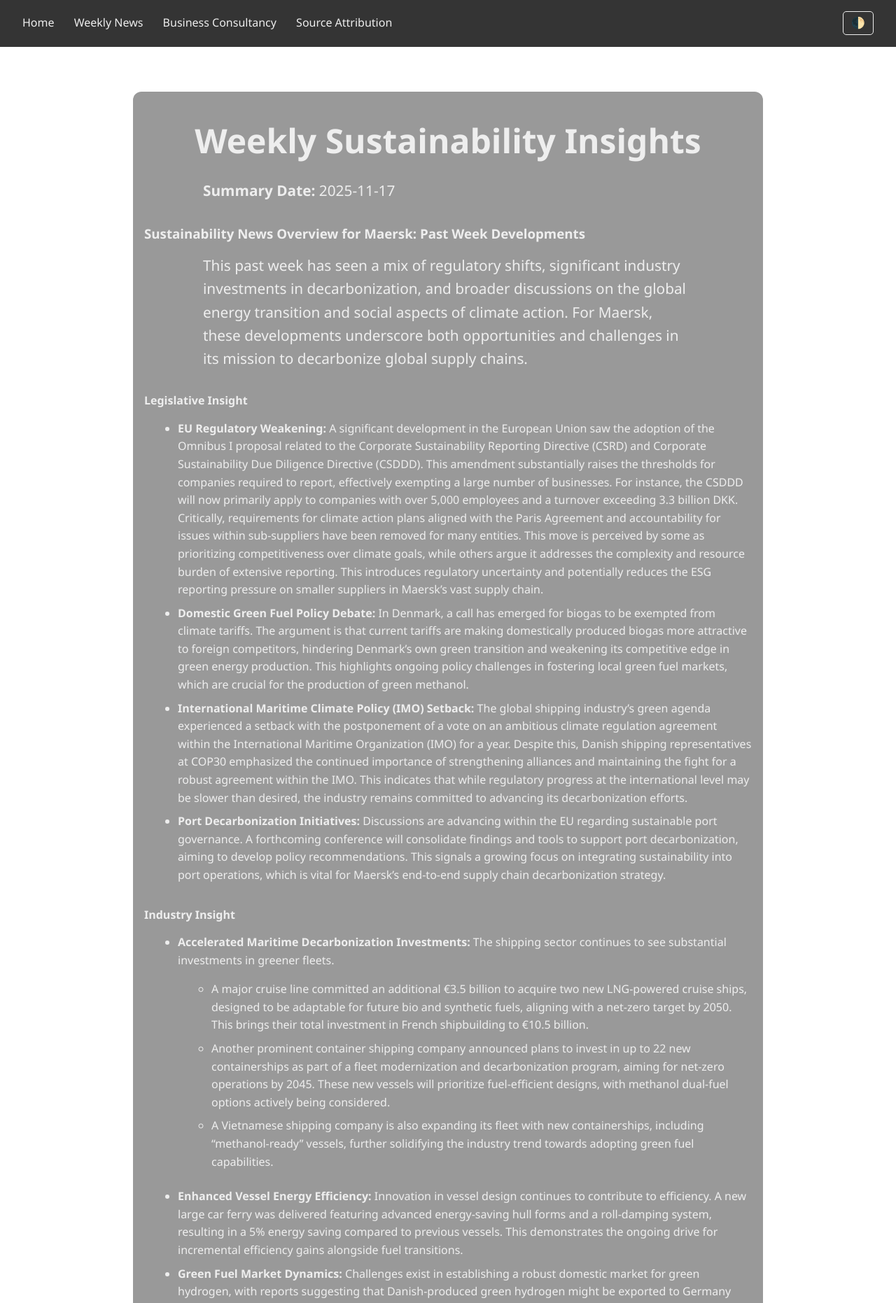
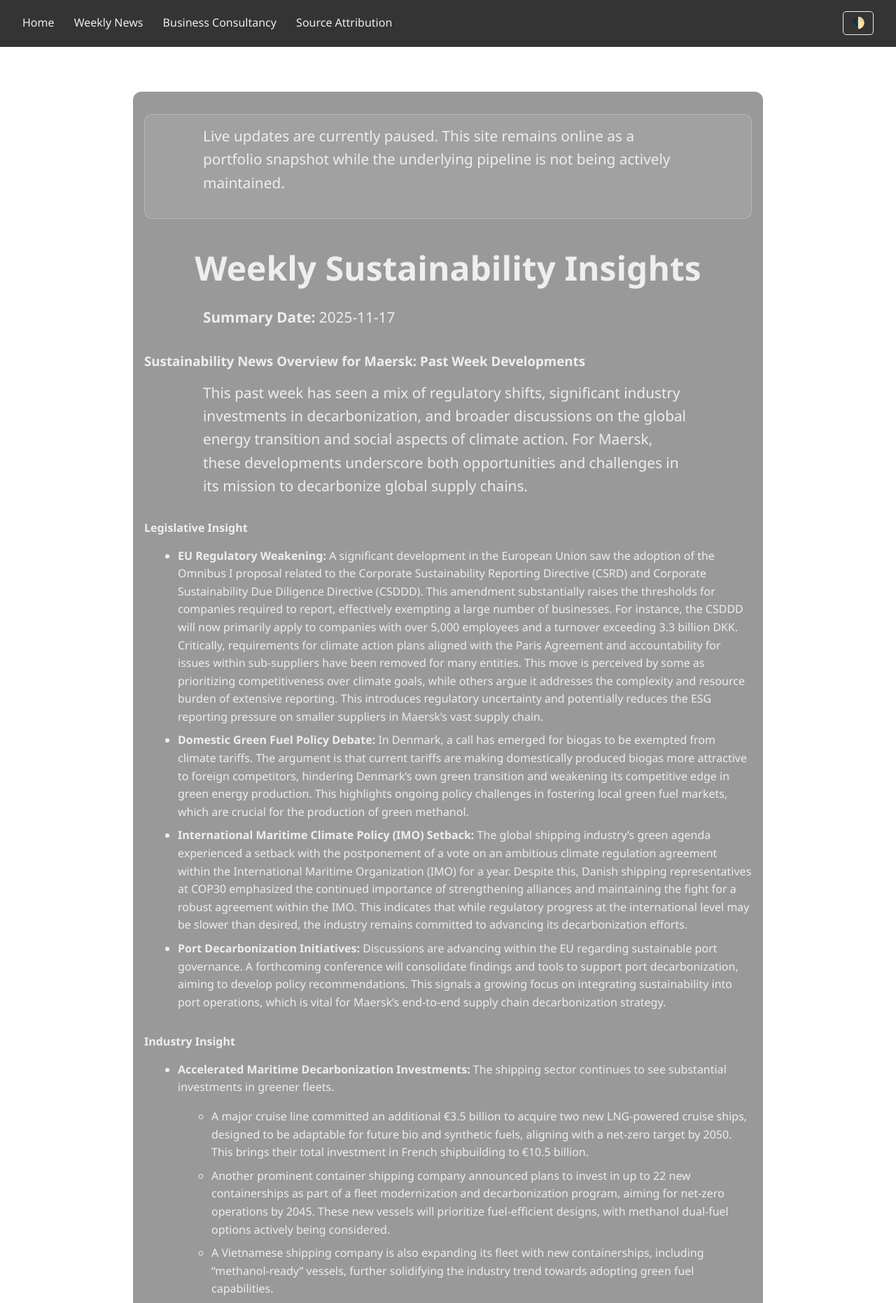
Before and after one commit to FrederikBDSstudent/Sustainability-Consultant, a Jekyll site: the page built from docs/_pages/weekly.html, in a window 1280 px wide. Shown: the top 1862 px of the page at 70% size. Built offline with Jekyll 4.4.1, drawn with Linux system fonts in a browser that asks for light colours; a script that is not in the unit is left out.

Commit message:
Pause automated sustainability updates

```diff
--- a/docs/_layouts/default.html
+++ b/docs/_layouts/default.html
@@ -37,6 +37,11 @@
     </header>
 
     <main class="page-content">
+      <section class="status-banner" aria-label="Project status">
+        <p>
+          Live updates are currently paused. This site remains online as a portfolio snapshot while the underlying pipeline is not being actively maintained.
+        </p>
+      </section>
       {{ content }}
     </main>
 
--- a/docs/assets/css/style.css
+++ b/docs/assets/css/style.css
@@ -76,6 +76,20 @@
 
 body.light-theme .page-content {
   background-color: rgba(255, 255, 255, 0.6);
+}
+
+.status-banner {
+  margin: 0 0 2rem;
+  padding: 0.9rem 1.1rem;
+  border: 1px solid rgba(255, 255, 255, 0.22);
+  border-radius: 12px;
+  background: rgba(255, 255, 255, 0.08);
+}
+
+.status-banner p {
+  margin: 0;
+  max-width: none;
+  font-size: 1rem;
 }
 
 .page-content h1 {
@@ -206,6 +220,11 @@
 body.light-theme .page-content pre {
   background-color: rgba(0, 0, 0, 0.08);
   color: #222;
+}
+
+body.light-theme .status-banner {
+  border-color: rgba(0, 0, 0, 0.12);
+  background: rgba(255, 255, 255, 0.72);
 }
 
 .homepage-section,
```
Also changed, not shown: .github/workflows/run-sustainability-summary.yml, .github/workflows/sync_ratings.yml, README.md.
